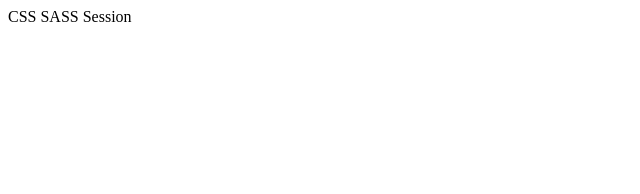
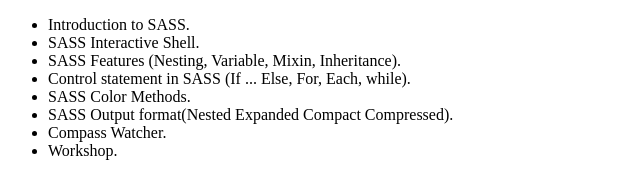
Before and after one commit to saan1984/css-sass-session, a plain HTML site: page index.html in a window 1280 px wide. Shown: the whole page, without its empty margins (0-640 px from the left). Drawn offline with Linux system fonts and the light colour scheme.

Commit message:
gh-pages

```diff
--- a/index.html
+++ b/index.html
@@ -5,6 +5,15 @@
     <title>CSS SASS Session</title>
 </head>
 <body>
-    CSS SASS Session
+<ul>
+<li>Introduction to SASS.</li>
+    <li>SASS Interactive Shell.</li>
+    <li>SASS Features (Nesting, Variable, Mixin, Inheritance).</li>
+    <li>Control statement in SASS (If ... Else, For, Each, while).</li>
+    <li>SASS Color Methods.</li>
+    <li>SASS Output format(Nested Expanded Compact Compressed).</li>
+    <li>Compass Watcher.</li>
+    <li>Workshop.</li>
+    </ul>
 </body>
 </html>
```
